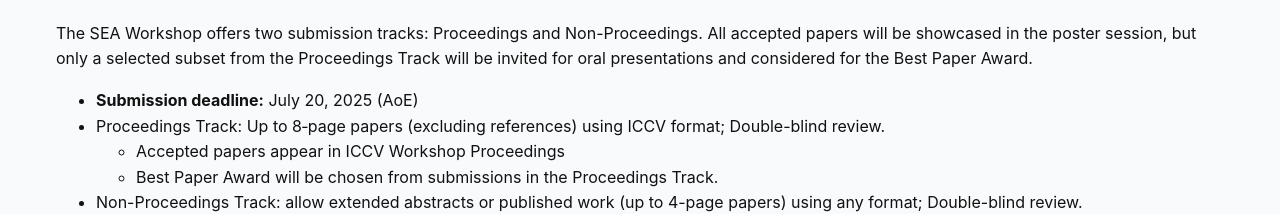
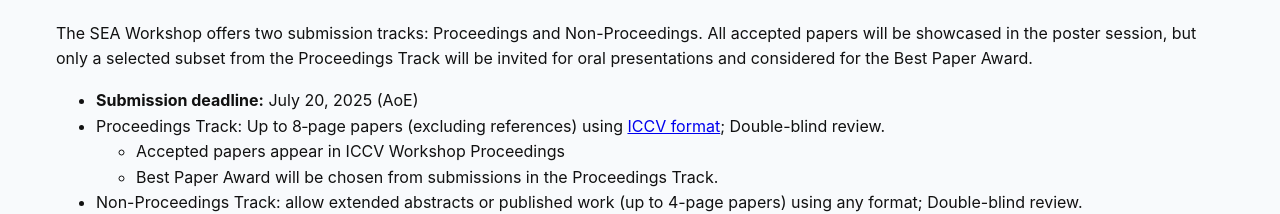
Before and after one commit to sustain-eo-ai/sustain-eo-ai.github.io, a plain HTML site: page index.html in a window 1280 px wide. Shown: the part 1240-1454 px from the top of the page. Drawn offline with Linux system fonts and the light colour scheme.

Commit message:
Update index.html

```diff
--- a/index.html
+++ b/index.html
@@ -167,7 +167,7 @@
       All accepted papers will be showcased in the poster session, but only a selected subset from the Proceedings Track will be invited for oral presentations and considered for the Best Paper Award.
       <ul>
         <li><strong>Submission deadline:</strong> July 20, 2025 (AoE)</li>
-        <li>Proceedings Track: Up to 8‑page papers (excluding references) using ICCV format; Double-blind review.</li>
+        <li>Proceedings Track: Up to 8‑page papers (excluding references) using <a href="https://media.eventhosts.cc/Conferences/ICCV2025/ICCV2025-Author-Kit-Feb.zip">ICCV format</a>; Double-blind review.</li>
         <ul>
           <li>Accepted papers appear in ICCV Workshop Proceedings</li>
           <li>Best Paper Award will be chosen from submissions in the Proceedings Track.</li>
```
